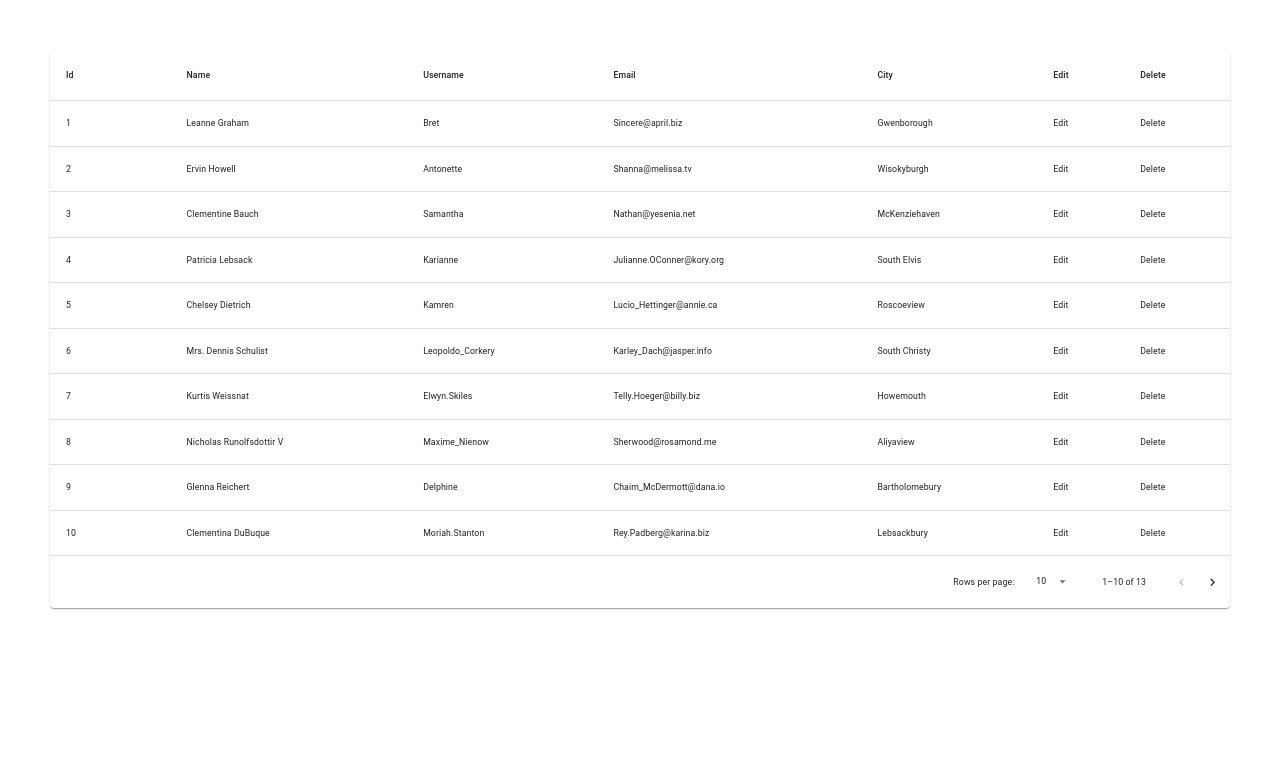
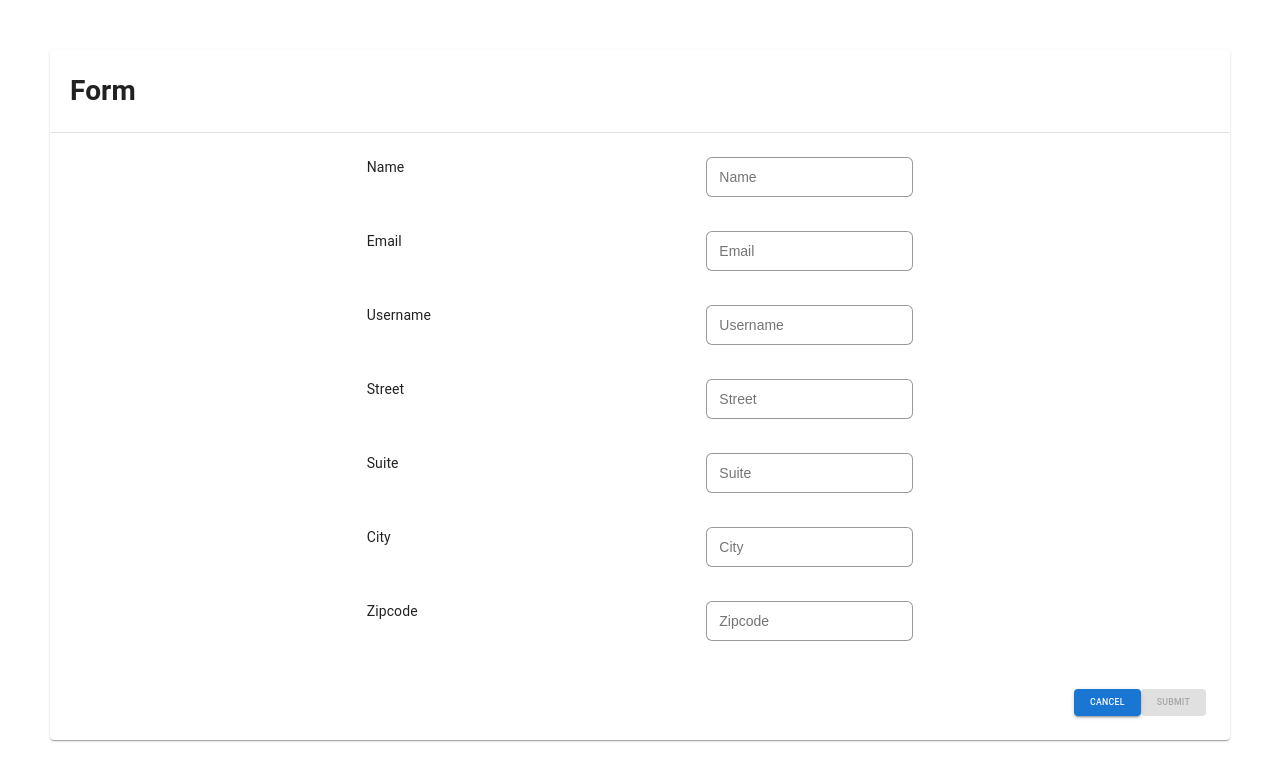
Before and after one commit to davidobodo/proexe-test, a React (Create React App) app: page / in a window 1280 px wide. Shown: the top 780 px of the page. Built offline with nearby package versions, Linux system fonts and the light colour scheme.

Commit message:
feat: create app form field

```diff
--- a/package.json
+++ b/package.json
@@ -6,9 +6,9 @@
     "@emotion/react": "^11.7.1",
     "@emotion/serialize": "^1.0.2",
     "@emotion/styled": "^11.6.0",
-    "@material-ui/core": "^4.12.3",
     "@mui/icons-material": "^5.3.1",
     "@mui/material": "^5.4.0",
+    "@mui/styles": "^5.3.0",
     "@testing-library/jest-dom": "^5.14.1",
     "@testing-library/react": "^12.0.0",
     "@testing-library/user-event": "^13.2.1",
--- a/src/Theme.js
+++ b/src/Theme.js
@@ -32,6 +32,17 @@ export const theme = createTheme({
                 },
                 h6: {
                     fontSize: "1rem"
+                },
+                label: {
+                    fontSize: "1.4rem"
+                },
+                input: {
+                    fontSize: "1.4rem",
+                    height: "4rem",
+                    borderRadius: "6px",
+                    border: "1px solid rgba(0,0,0,0.4)",
+                    width: "100%",
+                    padding: "0px 1.2rem"
                 }
             }
         }
--- /dev/null
+++ b/src/components/input/index.jsx
@@ -0,0 +1,50 @@
+import { makeStyles } from "@mui/styles";
+
+const useStyles = makeStyles((theme) => {
+    return {
+        inputWrapper: {
+            position: "relative",
+
+            "&.error": {
+                "& input": {
+                    borderColor: theme.palette.error.main
+                }
+            },
+
+            "& .error-message": {
+                color: theme.palette.error.main,
+                marginTop: "5px",
+                position: "absolute"
+            }
+        }
+    };
+});
+
+export const CustomInput = ({
+    ariaLabel,
+    value,
+    placeholder,
+    id,
+    name,
+    onChange,
+    hasError,
+    errorMessage = "Field is required",
+    onBlur
+}) => {
+    const classes = useStyles();
+    return (
+        <div className={hasError ? classes.inputWrapper + " " + "error" : classes.inputWrapper}>
+            <input
+                type="text"
+                aria-label={ariaLabel}
+                value={value}
+                placeholder={placeholder}
+                name={name}
+                id={id}
+                onChange={onChange}
+                onBlur={onBlur}
+            />
+            {hasError && <div className="error-message">{errorMessage}</div>}
+        </div>
+    );
+};
--- /dev/null
+++ b/src/components/userForm/index.jsx
@@ -0,0 +1,205 @@
+import React, { useState, useEffect } from "react";
+import Paper from "@mui/material/Paper";
+import Button from "@mui/material/Button";
+import { CustomInput } from "../input";
+import { useStyles } from "./styles";
+import { handleCheckEmailValidity } from "../../utils";
+export const UserForm = () => {
+    const classes = useStyles();
+
+    const [inputFields, setInputFields] = useState({
+        name: "",
+        email: "",
+        username: "",
+        street: "",
+        suite: "",
+        city: "",
+        zipCode: ""
+    });
+    const [inputFieldsError, setInputFieldsError] = useState({
+        name: false,
+        email: false
+    });
+    const [inputFieldsErrorMessage, setInputFieldsErrorMessage] = useState({
+        name: "Name is Required",
+        email: "Email is Required"
+    });
+
+    const handleChange = (e) => {
+        const { name, value } = e.target;
+        setInputFields((prevState) => {
+            return {
+                ...prevState,
+                [name]: value
+            };
+        });
+    };
+
+    const handleValidateField = (e) => {
+        const { name, value } = e.target;
+
+        switch (name) {
+            case "name":
+                validateName(value);
+                break;
+            case "email":
+                validateEmail(value);
+                break;
+            default:
+                break;
+        }
+    };
+
+    const validateName = (value) => {
+        if (value.trim().length === 0) {
+            setInputFieldsErrorMessage((prevState) => {
+                return {
+                    ...prevState,
+                    name: "Name is Required"
+                };
+            });
+            setInputFieldsError((prevState) => {
+                return {
+                    ...prevState,
+                    name: true
+                };
+            });
+        } else {
+            setInputFieldsError((prevState) => {
+                return {
+                    ...prevState,
+                    name: false
+                };
+            });
+        }
+    };
+
+    const validateEmail = (value) => {
+        let errMsg = "";
+
+        //Error checks
+        if (value.trim().length === 0) {
+            errMsg = "Email is Required";
+        } else if (!handleCheckEmailValidity(value)) {
+            errMsg = "Please enter a valid email";
+        }
+
+        if (errMsg === "") {
+            setInputFieldsError((prevState) => {
+                return {
+                    ...prevState,
+                    email: false
+                };
+            });
+        } else {
+            setInputFieldsErrorMessage((prevState) => {
+                return {
+                    ...prevState,
+                    email: errMsg
+                };
+            });
+            setInputFieldsError((prevState) => {
+                return {
+                    ...prevState,
+                    email: true
+                };
+            });
+        }
+    };
+
+    const handleSubmit = (e) => {
+        e.preventDefault();
+        console.log(inputFields, "the submitted fields");
+    };
+
+    const { name, email, username, street, suite, city, zipcode } = inputFields;
+    const FORM_FIELDS = [
+        {
+            id: "name",
+            label: "Name",
+            required: true,
+            value: name
+        },
+        {
+            id: "email",
+            label: "Email",
+            required: true,
+            value: email
+        },
+        {
+            id: "username",
+            label: "Username",
+            required: false,
+            value: username
+        },
+        {
+            id: "street",
+            label: "Street",
+            required: false,
+            value: street
+        },
+        {
+            id: "suite",
+            label: "Suite",
+            required: false,
+            value: suite
+        },
+        {
+            id: "city",
+            label: "City",
+            required: false,
+            value: city
+        },
+        {
+            id: "zipcode",
+            label: "Zipcode",
+            required: false,
+            value: zipcode
+        }
+    ];
+
+    const [isDisabled, setIsDisabled] = useState(true);
+    useEffect(() => {
+        if (name.trim().length > 0 && email.trim().length > 0 && handleCheckEmailValidity(email)) {
+            setIsDisabled(false);
+        } else {
+            setIsDisabled(true);
+        }
+    }, [name, email]);
+    return (
+        <Paper sx={{ width: "100%", mb: 2 }}>
+            <form noValidate onSubmit={handleSubmit}>
+                <h1 className={classes.formHeader}>Form</h1>
+
+                <div className={classes.formBody}>
+                    {FORM_FIELDS.map((field) => {
+                        const { id, label, required, value } = field;
+                        return (
+                            <div key={id} className="formField">
+                                <label htmlFor={id}>{label}</label>
+                                <CustomInput
+                                    id={id}
+                                    name={id}
+                                    placeholder={label}
+                                    ariaLabel={label}
+                                    value={value}
+                                    onChange={handleChange}
+                                    hasError={inputFieldsError[id]}
+                                    errorMessage={inputFieldsErrorMessage[id]}
+                                    onBlur={handleValidateField}
+                                />
+                            </div>
+                        );
+                    })}
+                </div>
+
+                <footer className={classes.formFooter}>
+                    <Button variant="contained">Cancel</Button>
+                    <Button variant="contained" type="submit" disabled={isDisabled}>
+                        Submit
+                    </Button>
+                </footer>
+            </form>
+        </Paper>
+    );
+};
--- /dev/null
+++ b/src/components/userForm/styles.js
@@ -0,0 +1,34 @@
+import { makeStyles } from "@mui/styles";
+
+export const useStyles = makeStyles((theme) => {
+    return {
+        formHeader: {
+            padding: "2rem",
+            borderBottom: `1px solid ${theme.palette.divider}`
+        },
+
+        formBody: {
+            padding: "2.4rem",
+
+            "& .formField": {
+                display: "flex",
+                justifyContent: "center",
+                marginBottom: "3.4rem",
+
+                "&:last-child": {
+                    marginBottom: "0px"
+                },
+
+                "& label": {
+                    width: "30%"
+                }
+            }
+        },
+
+        formFooter: {
+            display: "flex",
+            justifyContent: "flex-end",
+            padding: "2.4rem"
+        }
+    };
+});
--- a/src/pages/home/index.js
+++ b/src/pages/home/index.jsx
@@ -1,10 +1,11 @@
 import React from "react";
-import Typography from "@mui/material/Typography";
 import { CustomTable } from "../../components/table";
+import { UserForm } from "../../components/userForm";
 const HomePage = () => {
     return (
         <div style={{ padding: "50px" }}>
-            <CustomTable />
+            {/* <CustomTable /> */}
+            <UserForm />
         </div>
     );
 };
--- /dev/null
+++ b/src/utils/index.js
@@ -0,0 +1 @@
+export const handleCheckEmailValidity = (value) => new RegExp(/^[^\s@]+@[^\s@]+\.[^\s@]+$/).test(value);
```
Also changed, not shown: src/App.jsx (renamed from src/App.js), src/components/table/index.jsx (renamed from src/components/table/index.js), 1 other file (tests, documents, lock files or other folders).
